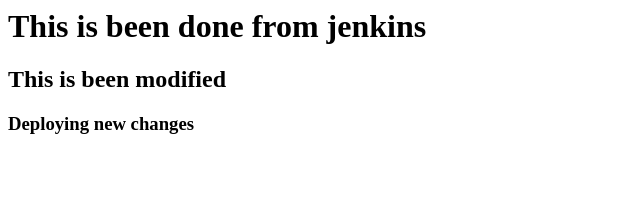
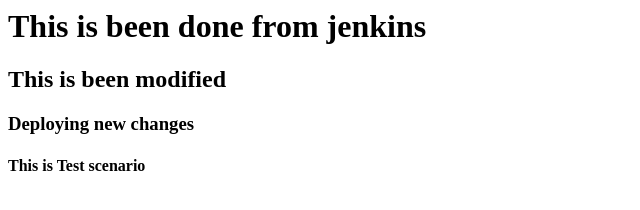
Before and after one commit to naveenappst/devopsb3httpd, a plain HTML site: page index.html in a window 1280 px wide. Shown: the whole page, without its empty margins (0-640 px from the left). Drawn offline with Linux system fonts and the light colour scheme.

Commit message:
Update index.html

```diff
--- a/index.html
+++ b/index.html
@@ -1,3 +1,4 @@
 <h1>This is been done from jenkins</h1>
 <h2>This is been modified</h2>
 <h3>Deploying new changes</h3>
+<h4>This is Test scenario</h4>
```
